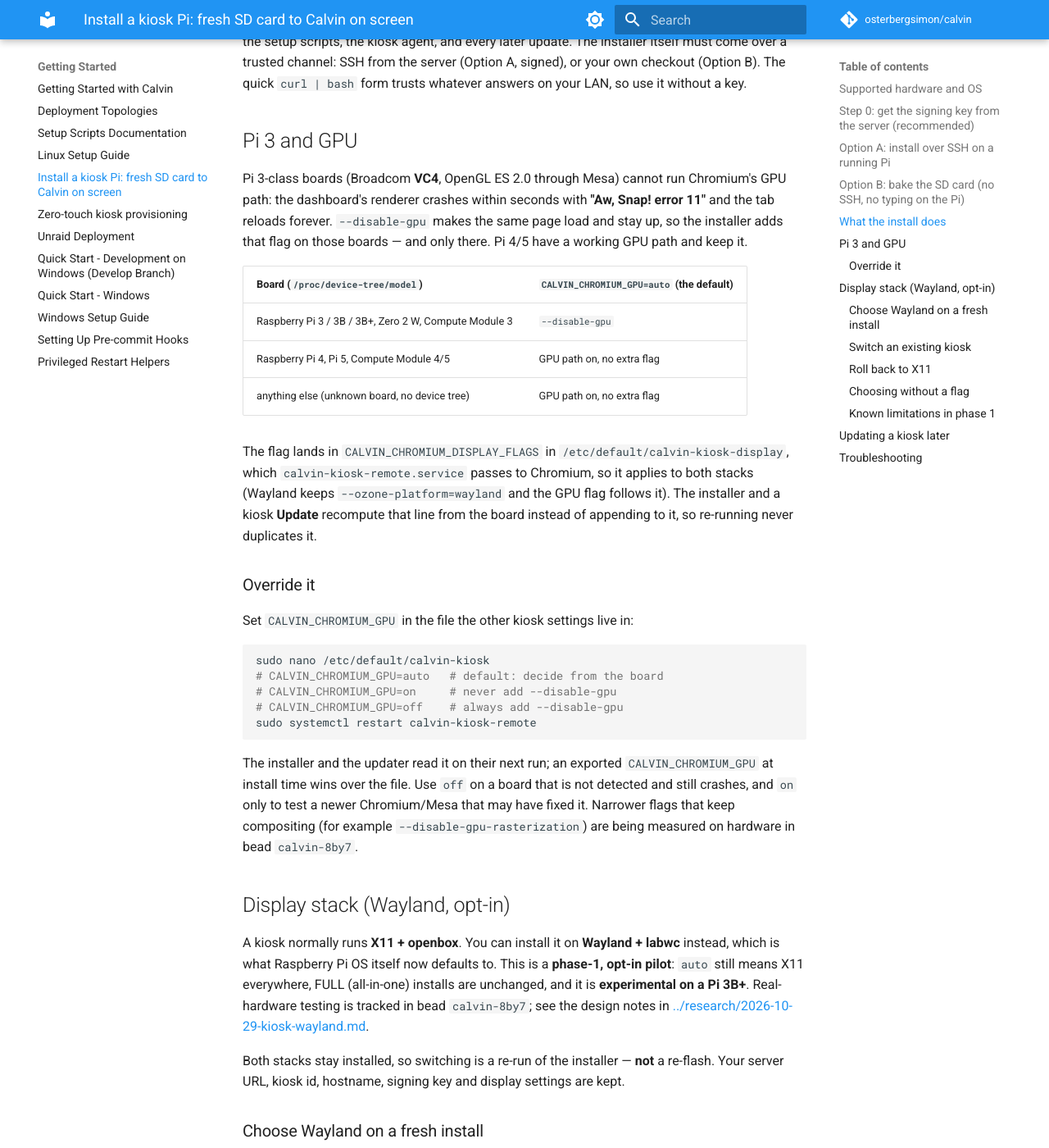
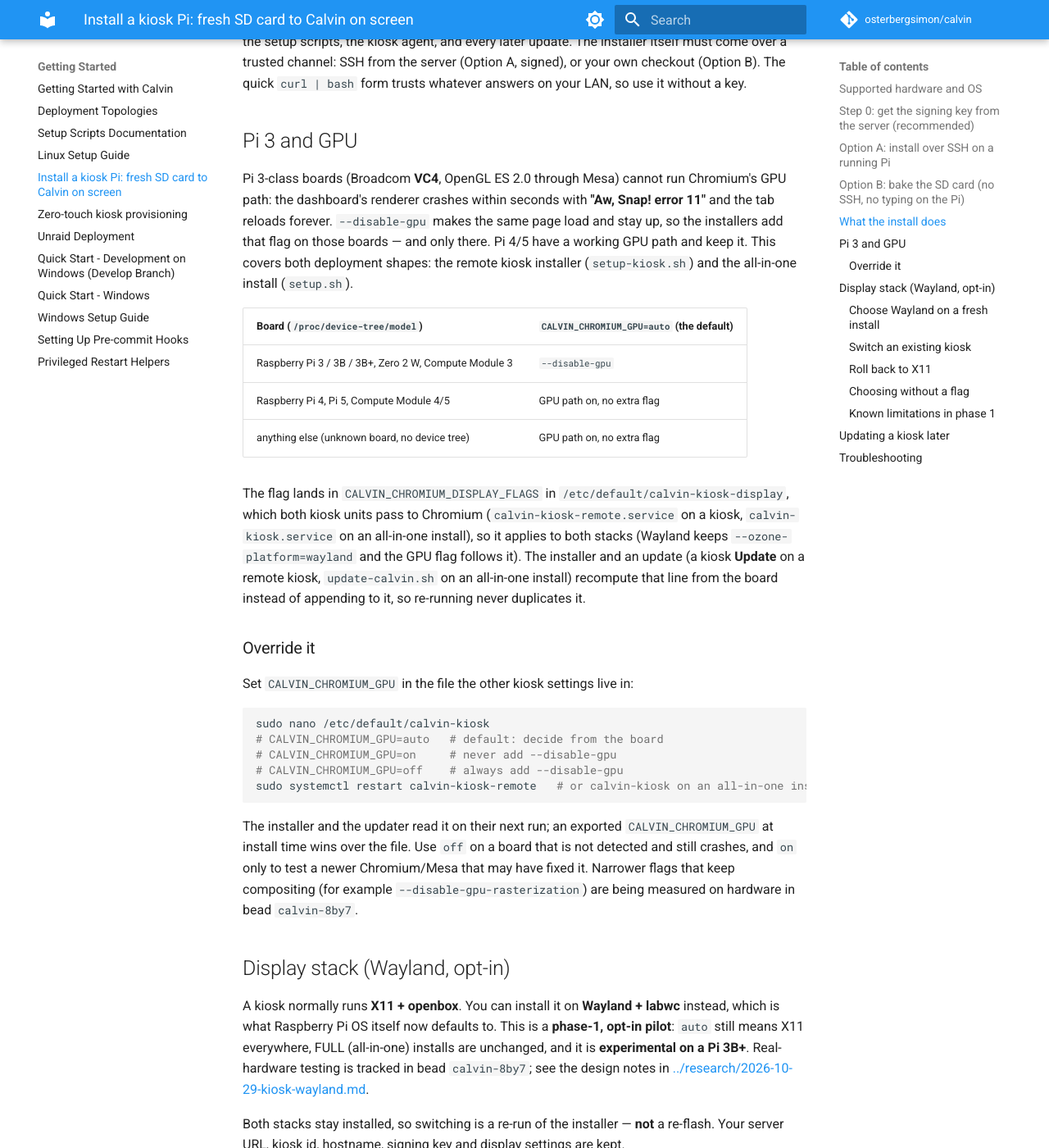
Before and after one commit to osterbergsimon/calvin, an MkDocs documentation site: the page built from docs/setup/KIOSK_INSTALL.md, in a window 1280 px wide and 1400 px high, scrolled down 3591 px. Shown: the whole window at 82% size. Built offline with MkDocs 1.6.1 and Material for MkDocs 9.7.7, drawn with Linux system fonts in a browser that asks for light colours; comment, search, counter and statistics services are not loaded.

Commit message:
docs(kiosk): the Pi 3 GPU flag covers both install shapes (CLV-26)
The Pi 3 and GPU section said the remote installer was the only writer of
CALVIN_CHROMIUM_DISPLAY_FLAGS. Note that the all-in-one setup.sh writes it too,
name both kiosk units that read it, and add a pointer from the Mode A setup
section.

````diff
--- a/docs/setup/KIOSK_INSTALL.md
+++ b/docs/setup/KIOSK_INSTALL.md
@@ -147,8 +147,10 @@
 Pi 3-class boards (Broadcom **VC4**, OpenGL ES 2.0 through Mesa) cannot run
 Chromium's GPU path: the dashboard's renderer crashes within seconds with
 **"Aw, Snap! error 11"** and the tab reloads forever. `--disable-gpu` makes the
-same page load and stay up, so the installer adds that flag on those boards — and
-only there. Pi 4/5 have a working GPU path and keep it.
+same page load and stay up, so the installers add that flag on those boards — and
+only there. Pi 4/5 have a working GPU path and keep it. This covers both
+deployment shapes: the remote kiosk installer (`setup-kiosk.sh`) and the
+all-in-one install (`setup.sh`).
 
 | Board (`/proc/device-tree/model`) | `CALVIN_CHROMIUM_GPU=auto` (the default) |
 |---|---|
@@ -157,10 +159,13 @@
 | anything else (unknown board, no device tree) | GPU path on, no extra flag |
 
 The flag lands in `CALVIN_CHROMIUM_DISPLAY_FLAGS` in
-`/etc/default/calvin-kiosk-display`, which `calvin-kiosk-remote.service` passes to
-Chromium, so it applies to both stacks (Wayland keeps `--ozone-platform=wayland`
-and the GPU flag follows it). The installer and a kiosk **Update** recompute that
-line from the board instead of appending to it, so re-running never duplicates it.
+`/etc/default/calvin-kiosk-display`, which both kiosk units pass to Chromium
+(`calvin-kiosk-remote.service` on a kiosk, `calvin-kiosk.service` on an
+all-in-one install), so it applies to both stacks (Wayland keeps
+`--ozone-platform=wayland` and the GPU flag follows it). The installer and an
+update (a kiosk **Update** on a remote kiosk, `update-calvin.sh` on an all-in-one
+install) recompute that line from the board instead of appending to it, so
+re-running never duplicates it.
 
 ### Override it
 
@@ -171,7 +176,7 @@
 # CALVIN_CHROMIUM_GPU=auto   # default: decide from the board
 # CALVIN_CHROMIUM_GPU=on     # never add --disable-gpu
 # CALVIN_CHROMIUM_GPU=off    # always add --disable-gpu
-sudo systemctl restart calvin-kiosk-remote
+sudo systemctl restart calvin-kiosk-remote   # or calvin-kiosk on an all-in-one install
 ```
 
 The installer and the updater read it on their next run; an exported
````
Also changed, not shown: docs/setup/GETTING_STARTED.md (+6 -0 lines), docs/setup/SETUP_SCRIPTS.md (+1 -0 lines).
